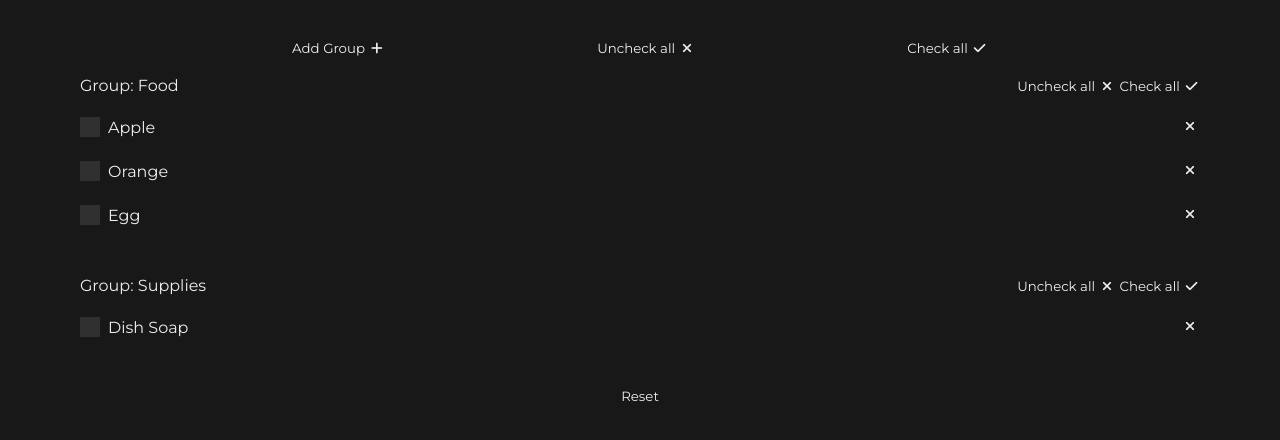
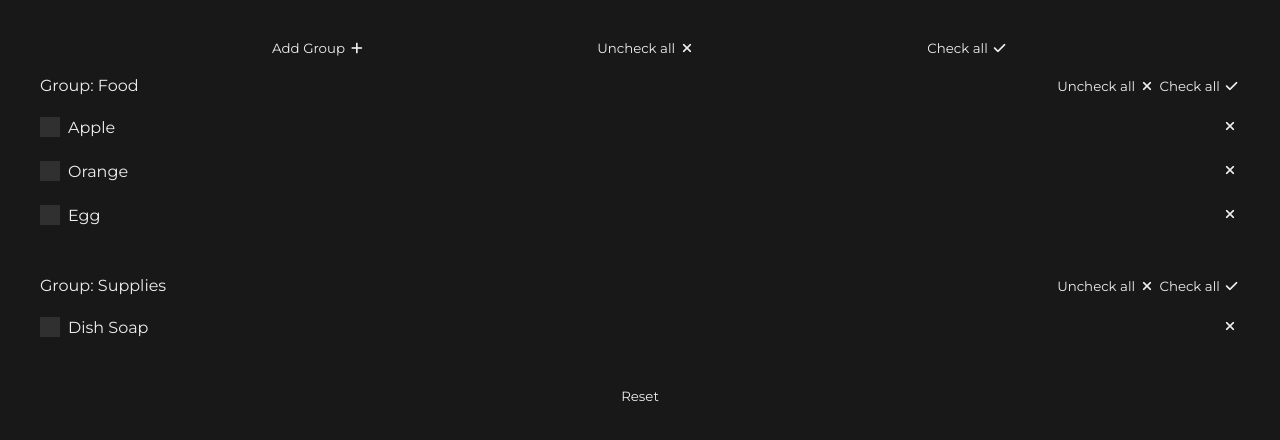
Before and after one commit to Azuriru/Zephy, a SvelteKit app: page / in a window 1280 px wide. Shown: the top 440 px of the page. Built offline with nearby package versions, Linux system fonts and the light colour scheme.

Commit message:
update padding1

```diff
--- a/src/routes/+page.svelte
+++ b/src/routes/+page.svelte
@@ -228,7 +228,7 @@
     }
 
     .list {
-        padding: 40px 80px;
+        padding: 40px;
     }
 
     .list,
```
